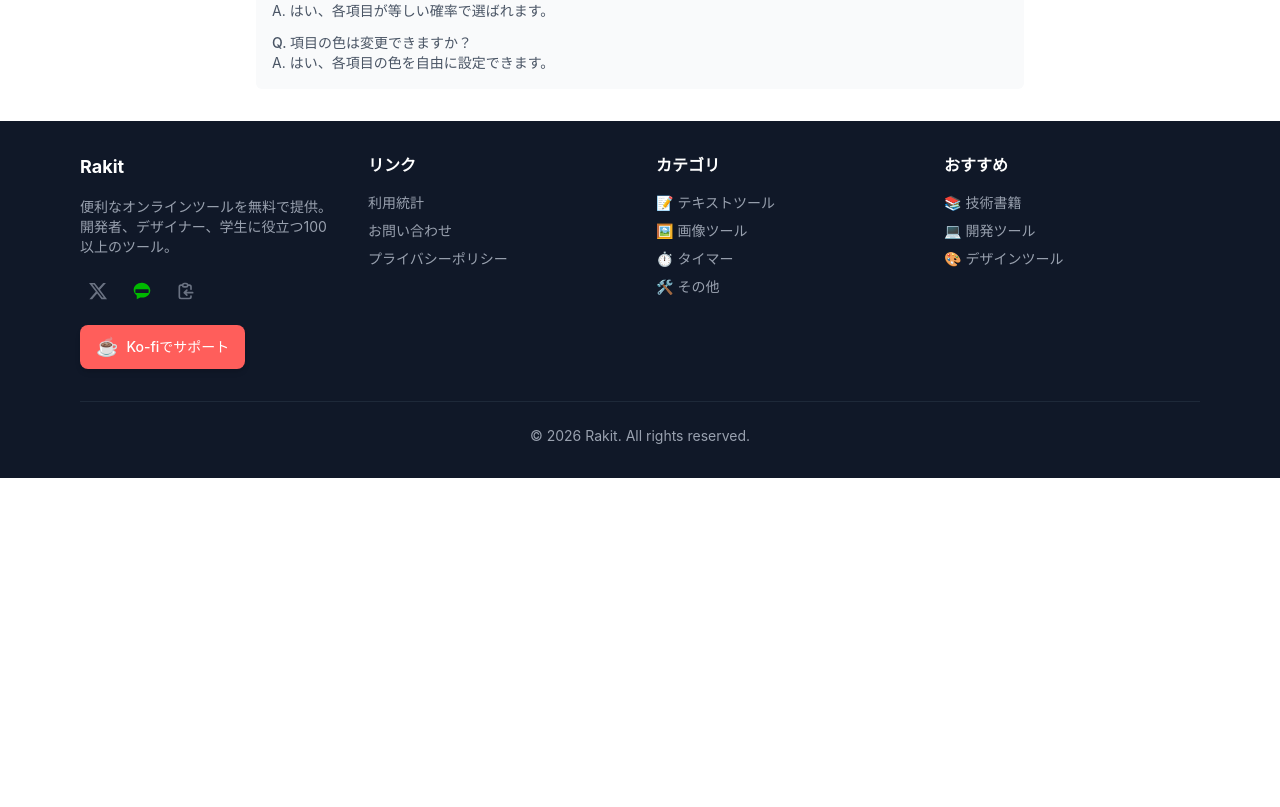
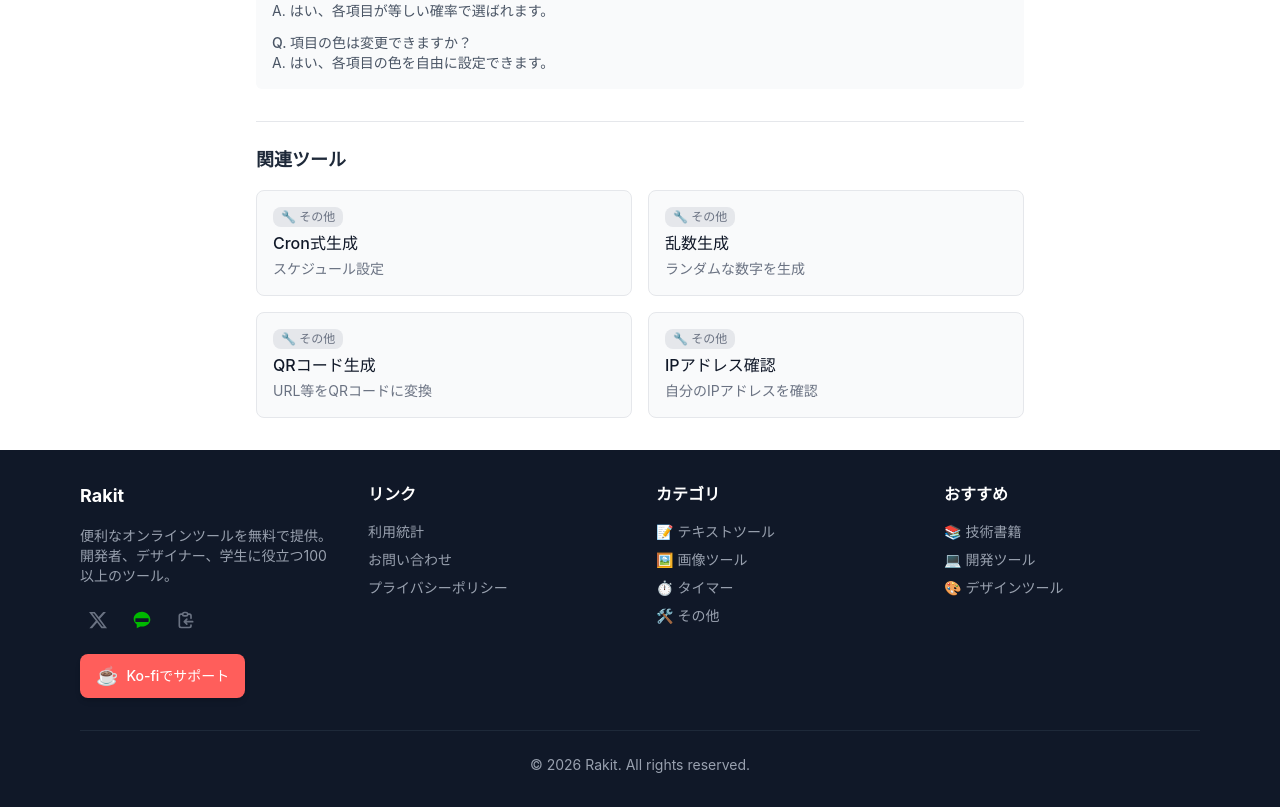
Before and after one commit to jiroor/v2, a React (Vite) app in the folder apps/web/: page /other/roulette in a window 1280 px wide. Shown: the part 1483-2290 px from the top of the page. Before the commit the page ends 1961 px from the top, so only its background shows below. Built offline with nearby package versions, Linux system fonts and the light colour scheme.

Commit message:
fix: 残りのOtherToolsにRelatedTools追加

```diff
--- a/apps/web/src/pages/OtherTools/ImageNoise.tsx
+++ b/apps/web/src/pages/OtherTools/ImageNoise.tsx
@@ -3,6 +3,7 @@ import { Button } from '@/components/ui/button'
 import { useToolUsageTracking } from '@/hooks/useToolUsageTracking'
 import { SEO } from '@/components/SEO/SEO'
 import { ToolHeader } from '@/components/ToolHeader'
+import { RelatedTools } from '@/components/RelatedTools/RelatedTools'
 import AdBanner from '@/components/Ads/AdBanner'
 
 function ImageNoise() {
@@ -235,6 +236,9 @@ function ImageNoise() {
               </div>
             </div>
           </div>
+
+          {/* 関連ツール */}
+          <RelatedTools currentPath="/other/image-noise" />
         </div>
 
         <div className="mt-8">
--- a/apps/web/src/pages/OtherTools/QRCodeGenerator.tsx
+++ b/apps/web/src/pages/OtherTools/QRCodeGenerator.tsx
@@ -5,6 +5,7 @@ import { Label } from '@/components/ui/label'
 import { useToolUsageTracking } from '@/hooks/useToolUsageTracking'
 import { SEO } from '@/components/SEO/SEO'
 import { ShareButton } from '@/components/Share/ShareButton'
+import { RelatedTools } from '@/components/RelatedTools/RelatedTools'
 
 type QRSize = 128 | 256 | 512
 
@@ -182,6 +183,9 @@ function QRCodeGenerator() {
           </div>
         </div>
       </div>
+
+      {/* 関連ツール */}
+      <RelatedTools currentPath="/other/qrcode" />
       </div>
     </>
   )
--- a/apps/web/src/pages/OtherTools/Roulette.tsx
+++ b/apps/web/src/pages/OtherTools/Roulette.tsx
@@ -17,6 +17,7 @@ import { KeyboardShortcuts } from '@/components/KeyboardShortcuts/KeyboardShortc
 import { useToolUsageTracking } from '@/hooks/useToolUsageTracking'
 import { SEO } from '@/components/SEO/SEO'
 import { ToolHeader } from '@/components/ToolHeader'
+import { RelatedTools } from '@/components/RelatedTools/RelatedTools'
 
 function Roulette() {
   useToolUsageTracking('/other/roulette', 'ルーレット')
@@ -341,6 +342,9 @@ function Roulette() {
           </div>
         </div>
       </div>
+
+      {/* 関連ツール */}
+      <RelatedTools currentPath="/other/roulette" />
       </div>
     </>
   )
```
